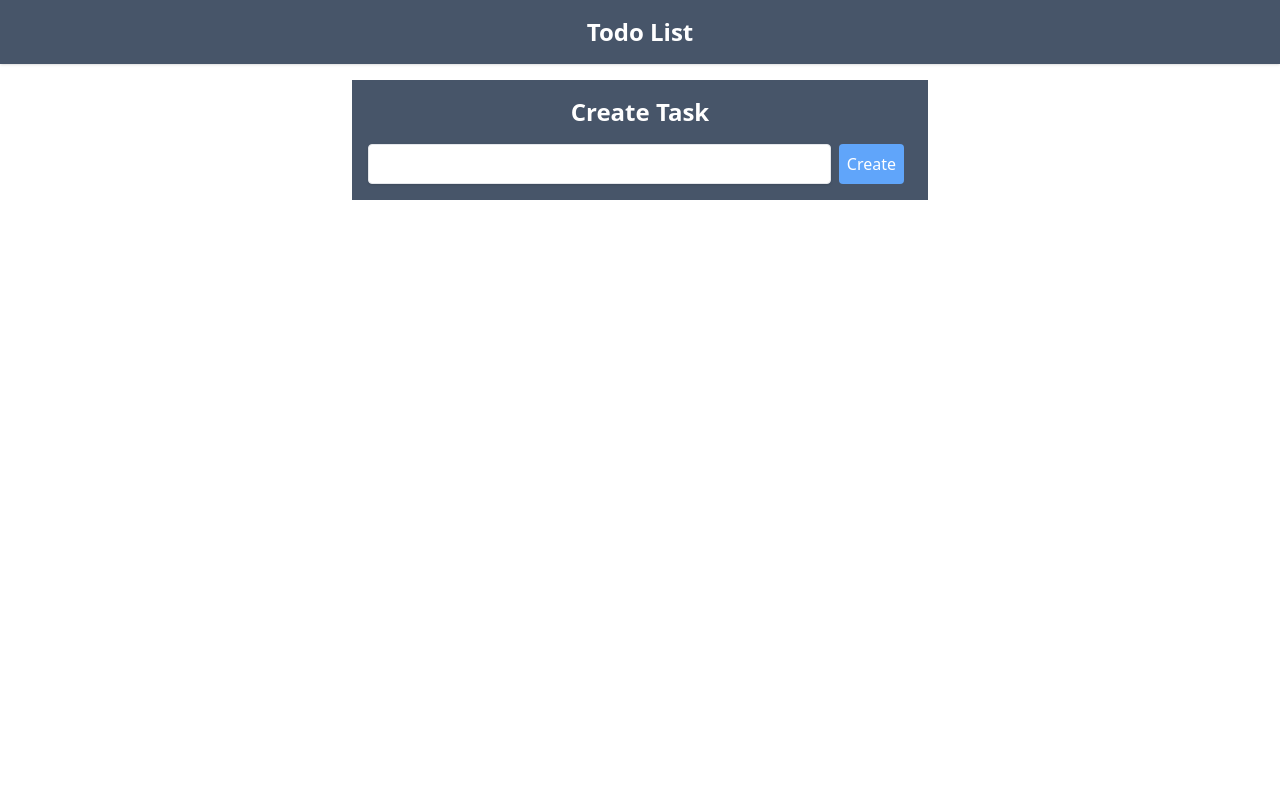
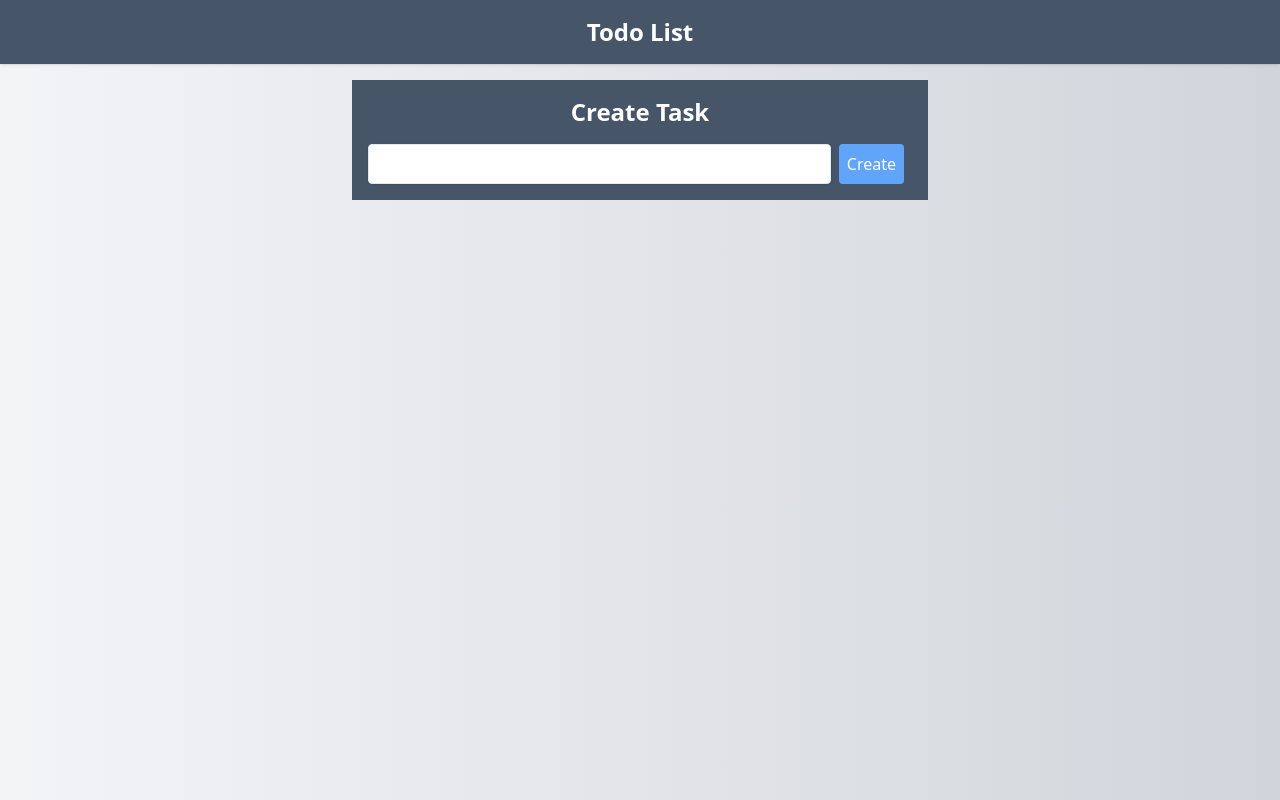
Before and after one commit to RandaeGS/todo-list, a Vue app in the folder vue-frontend/: page / in a window 1280 px wide. Built offline with nearby package versions, Linux system fonts and the light colour scheme.

Commit message:
add better background color

```diff
--- a/vue-frontend/src/App.vue
+++ b/vue-frontend/src/App.vue
@@ -4,7 +4,7 @@ import MainPage from './views/MainPage.vue'
 </script>
 
 <template>
-  <div>
+  <div class="min-h-screen bg-gradient-to-r from-gray-100 to-gray-300">
     <MainPage />
 
   </div>
```
